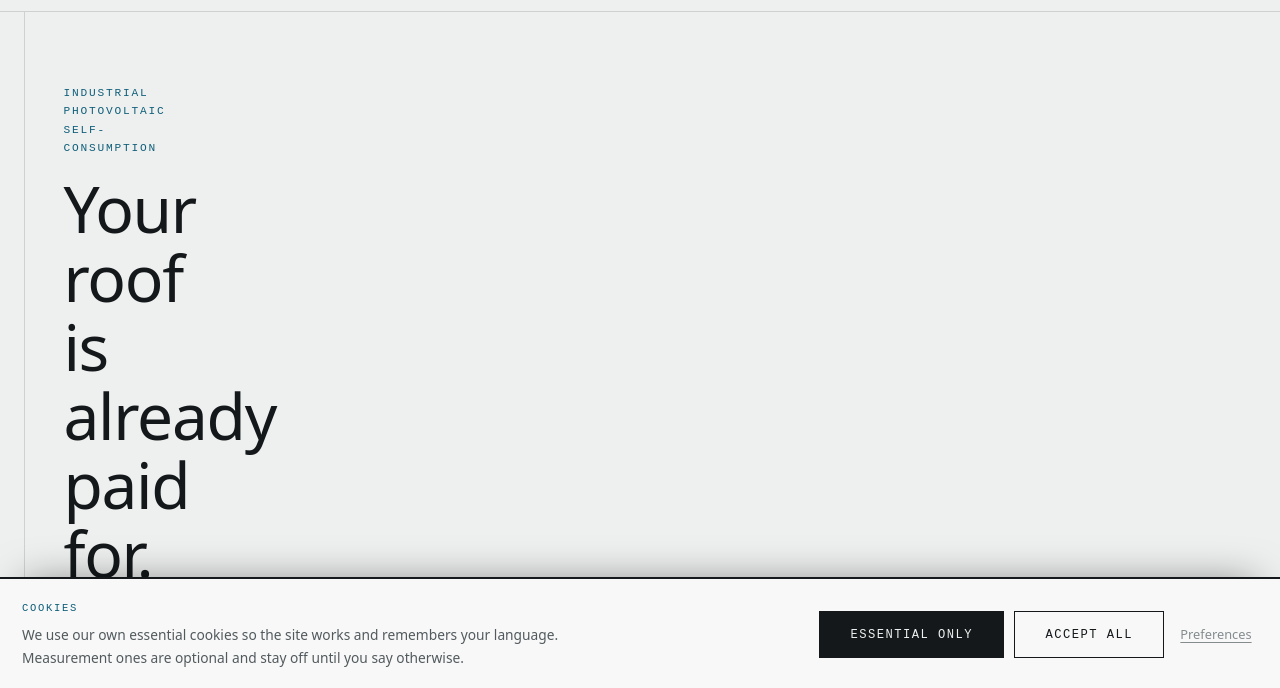
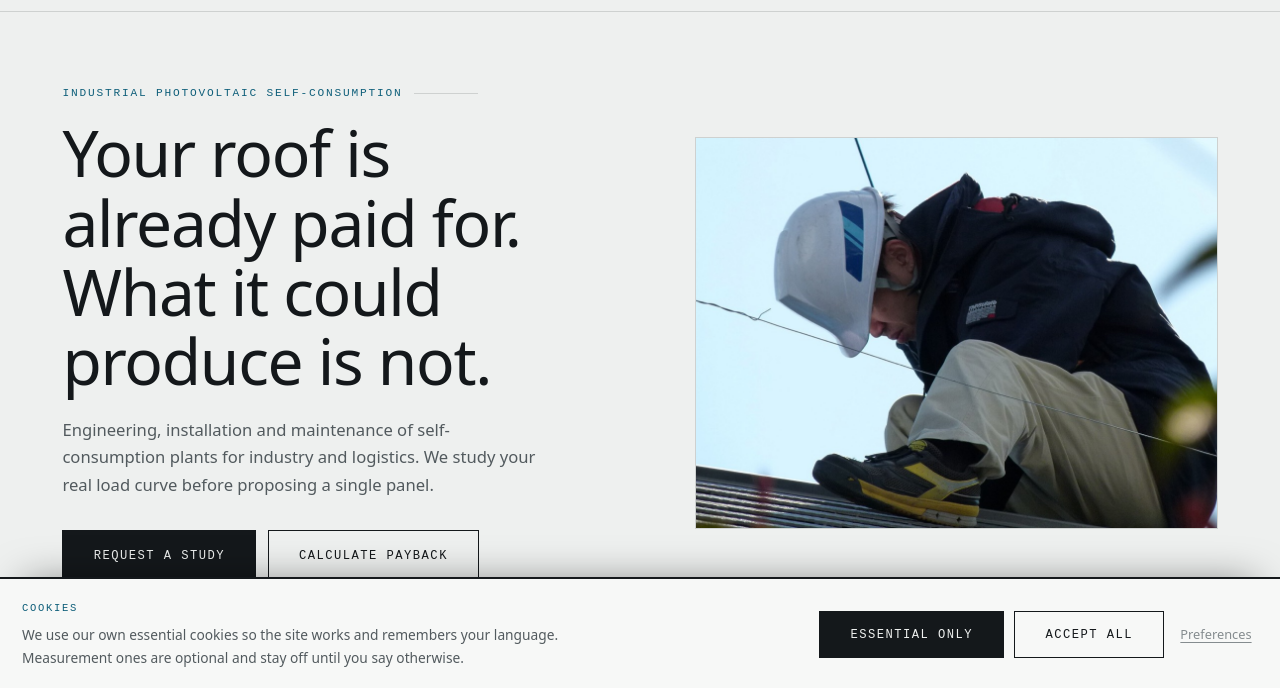
Before and after one commit to 2troll/nahar-solar, a plain HTML site: page index.html in a window 1280 px wide. Shown: the part 110-798 px from the top of the page. Drawn offline with Linux system fonts and the light colour scheme; a web font is replaced by a local one.

Commit message:
fix: en portada el contenido caía en la columna de 248 px del raíl
A partir de 1120 px, .doc es una rejilla de dos columnas: el raíl con el sumario
y el cuerpo. El raíl se oculta con [hidden] en las rutas que no tienen sumario
—portada, empleo y 404— y al ocultarse desaparece su item de la rejilla, así que
el cuerpo pasaba a ocupar la PRIMERA columna, la de 15,5 rem.

Efecto en la portada, que es la primera pantalla que ve un cliente: el titular
se partía palabra por palabra («La / cubierta / de / su / nave / ya / está /
pagada»), con 1174 px de columna vacía al lado. Medido en Chrome a 1470 px: el
cuerpo tenía 248 px.

Lleva así desde el 3 de septiembre. No lo cazaron las comprobaciones porque
buscaban desborde horizontal, y esto es lo contrario: un contenedor que se queda
corto. Se ve en cuanto se mira la página en un navegador de verdad.

Ahora pintarRail() marca la rejilla con .sin-rail cuando no hay sumario, y esa
clase la deja en una sola columna y quita el filete de separación.

Co-Authored-By: Claude Opus 5 (1M context) <noreply@anthropic.com>
Claude-Session: https://claude.ai/code/session_01V5YB33GjRazwqP1AUxFBUV

```diff
--- a/index.html
+++ b/index.html
@@ -230,6 +230,11 @@ html[dir="rtl"] .pie-t{letter-spacing:0;text-transform:none;font-size:.85rem;fon
         max-height:calc(100vh - 3.6rem);overflow-y:auto;padding:2.6rem 1.8rem 2rem 0;}
   html[dir="rtl"] .rail{padding:2.6rem 0 2rem 1.8rem;}
   .doc-cuerpo{border-inline-start:1px solid var(--linea);}
+  /* Portada, empleo y 404 no tienen sumario. Al ocultar el raíl desaparecía su
+     item de la rejilla y el cuerpo caía en la columna estrecha: el titular de
+     portada se partía palabra por palabra a 1440 px. Sin raíl, una columna. */
+  .doc.sin-rail{grid-template-columns:minmax(0,1fr);}
+  .doc.sin-rail .doc-cuerpo{border-inline-start:0;}
   .doc-cuerpo .marco{width:auto;margin-inline:0;padding-inline:clamp(1.8rem,3vw,3.2rem);}
   .doc .marco:has(> .indice-pag){display:none;}
 }
@@ -4286,6 +4291,8 @@ function pintarRail(){
   if (!caja) return;
   var lista = INDICE[r];
   caja.hidden = !lista;
+  var rejilla = caja.parentElement;
+  if (rejilla) rejilla.classList.toggle("sin-rail", !lista);
   if (!lista) return;
   document.getElementById("railTitulo").textContent = t[TITULOS[r]].split("—")[0].trim();
   document.getElementById("rail").innerHTML = lista.map(function(x){
```
